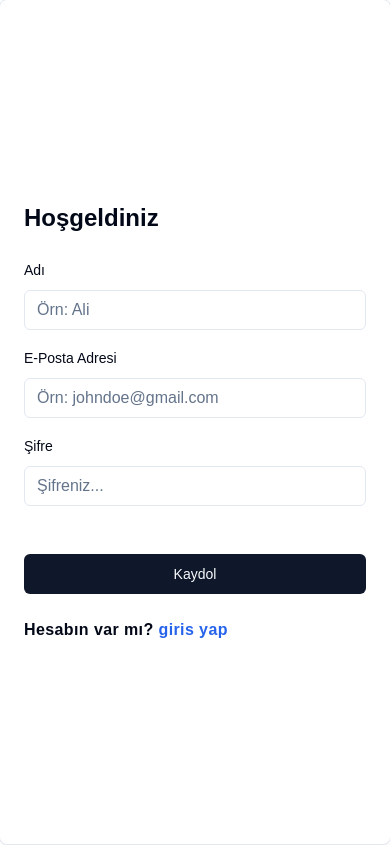
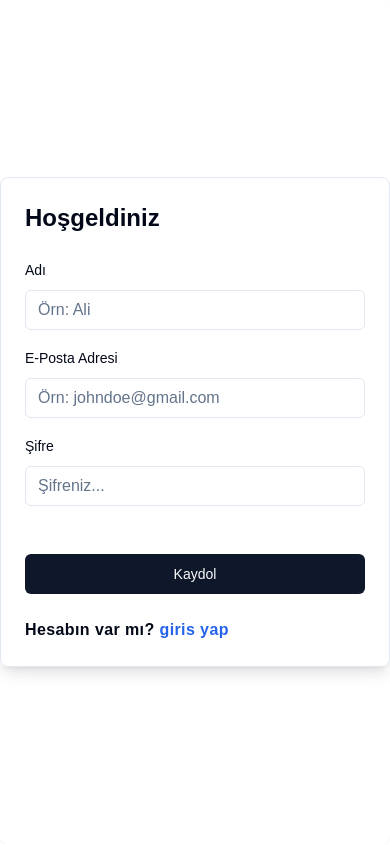
Before and after one commit to muhammedkucukaslan/ahenk, a Next.js app: page /signup in a window 390 px wide. Built offline with nearby package versions, Linux system fonts and the light colour scheme; no server answers.

Commit message:
style: enhance layout and styling for signup page responsiveness

```diff
--- a/src/app/(auth)/layout.tsx
+++ b/src/app/(auth)/layout.tsx
@@ -1,10 +1,10 @@
-import { Card } from '@/src/components/ui/card';
-import React from 'react';
+import { Card } from "@/src/components/ui/card";
+import React from "react";
 
 const AuthLayout = ({ children }: { children: React.ReactNode }) => {
   return (
-    <main className='h-screen w-full flex items-center justify-center'>
-      <Card>{children}</Card>
+    <main className="h-screen w-full ">
+      <Card className="border-none md:border">{children}</Card>
     </main>
   );
 };
--- a/src/app/(auth)/signup/page.tsx
+++ b/src/app/(auth)/signup/page.tsx
@@ -6,8 +6,18 @@ import React from "react";
 
 const SignupPage = () => {
   return (
-    <div className={"flex flex-col w-screen h-screen  justify-center "}>
-      <CardHeader className={"text-2xl font-semibold"}>Hoşgeldiniz</CardHeader>
+    <div
+      className={`flex flex-col h-screen justify-center
+      sm:items-center`}
+    >
+      <div
+        className={`flex flex-col justify-center rounded-lg border shadow-lg
+        sm:w-96
+       `}
+      >
+        <CardHeader className={"text-2xl font-semibold"}>
+          Hoşgeldiniz
+        </CardHeader>
         <CardContent>
           <SignupFrom />
         </CardContent>
@@ -20,6 +30,7 @@ const SignupPage = () => {
           </p>
         </CardFooter>
       </div>
+    </div>
   );
 };
 
```
Lines whose indentation alone changed are shown as unchanged.
